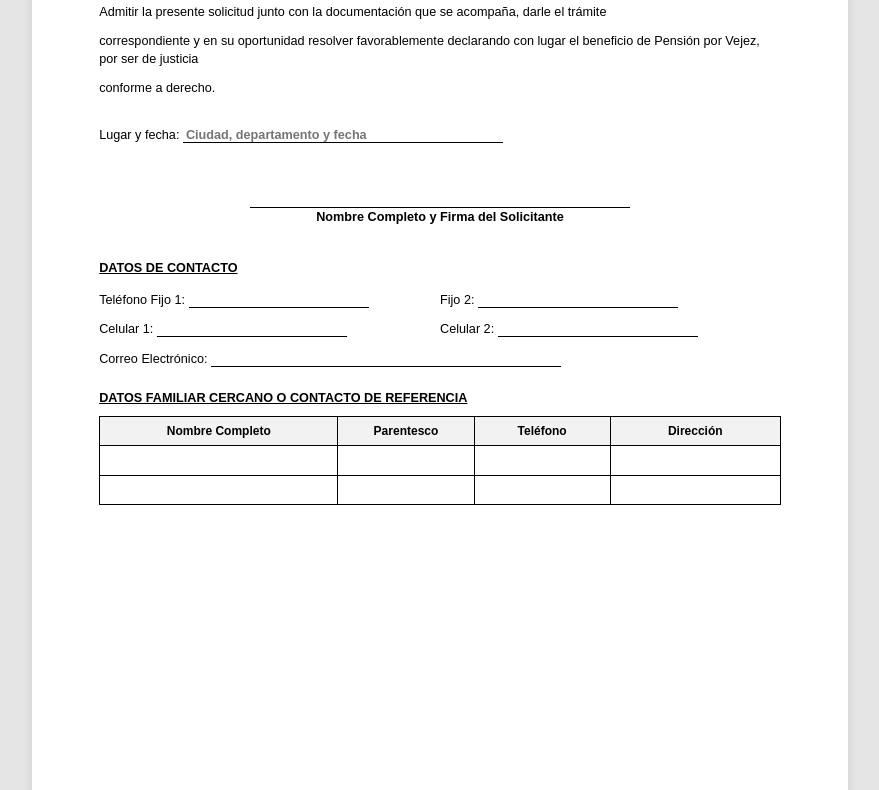
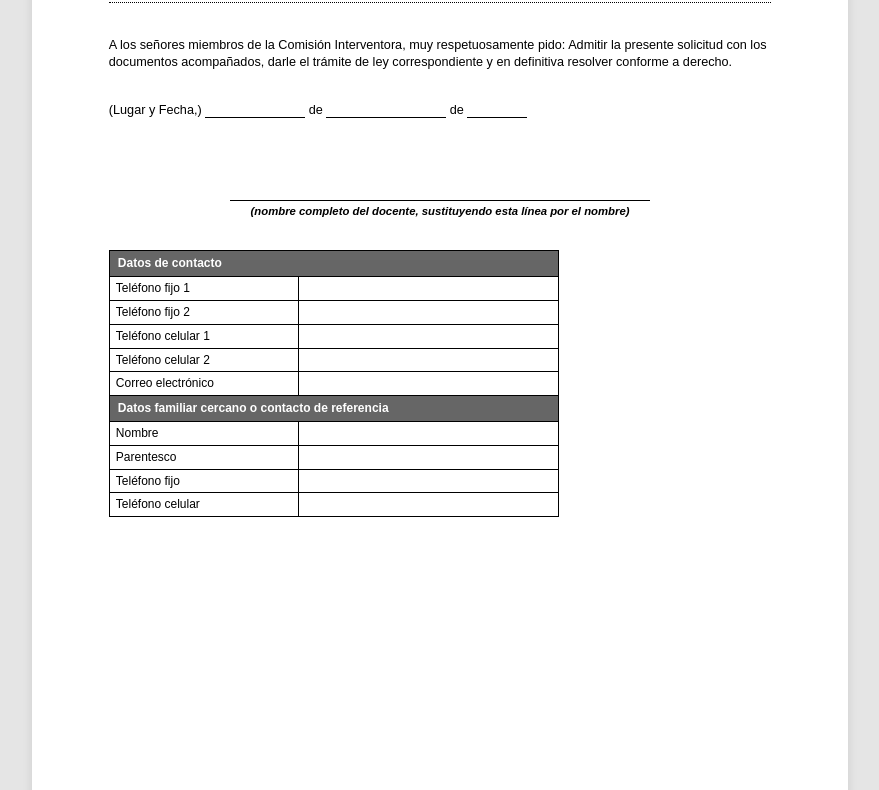
Before and after one commit to profenorma/inprema-pension-form, a plain HTML site: page page2.html in a window 1280 px wide. Shown: the part 189-979 px from the top of the page, without its empty margins (200-1079 px from the left). Drawn offline with Linux system fonts and the light colour scheme.

Commit message:
Fix Page 1 and Page 2 visual layout to match physical document scans exactly

```diff
--- a/css/styles.css
+++ b/css/styles.css
@@ -7,7 +7,7 @@
 body {
   font-family: Arial, Helvetica, sans-serif;
   font-size: 9.5pt;
-  line-height: 1.38;
+  line-height: 1.4;
   color: #000;
   background-color: #e5e5e5;
   padding: 20px 0;
@@ -42,16 +42,16 @@ body {
   min-height: 11in;
   margin: 0 auto;
   background: #ffffff;
-  padding: 0.5in 0.7in;
+  padding: 0.6in 0.8in;
   box-shadow: 0 0 10px rgba(0,0,0,0.1);
   position: relative;
 }
 
-/* Header Table / Grid with Two Vertical Bars */
+/* Header Table with Two Vertical Bars */
 .header-table {
   width: 100%;
   border-collapse: collapse;
-  margin-bottom: 4px;
+  margin-bottom: 6px;
 }
 
 .header-table td {
@@ -74,6 +74,7 @@ body {
   text-align: center;
   border-left: 1.5px solid #000;
   border-right: 1.5px solid #000;
+  padding: 0 10px;
 }
 
 .col-center h1 {
@@ -81,7 +82,7 @@ body {
   font-weight: bold;
   text-transform: uppercase;
   text-decoration: underline;
-  margin-bottom: 3px;
+  margin-bottom: 4px;
 }
 
 .col-center h2 {
@@ -99,23 +100,34 @@ body {
 
 .dotted-divider {
   border-top: 1.5px dotted #000;
-  margin: 4px 0 14px 0;
+  margin: 8px 0 16px 0;
 }
 
 .sub-title {
   text-align: center;
   font-weight: bold;
   font-size: 10pt;
-  margin-bottom: 12px;
+  margin-bottom: 18px;
   text-transform: uppercase;
+}
+
+.recipient-block {
+  margin-bottom: 16px;
+  font-size: 9.5pt;
+  line-height: 1.35;
+}
+
+.recipient-block strong {
+  display: block;
 }
 
 p.body-text {
   text-align: left;
   margin-bottom: 12px;
+  line-height: 1.4;
 }
 
-/* Flexible Inline Underline Inputs */
+/* Inline Fill-in Inputs */
 .blank-field {
   display: inline-block;
   border: none;
@@ -131,37 +143,63 @@ p.body-text {
 }
 
 .section-title {
-  text-align: left;
+  text-align: center;
   font-weight: bold;
   font-size: 9.5pt;
   text-decoration: underline;
-  margin: 16px 0 8px 0;
+  margin: 16px 0 10px 0;
   text-transform: uppercase;
 }
 
-/* Excel-like Grid Tables */
-.grid-table {
-  width: 100%;
-  border-collapse: collapse;
-  margin-top: 8px;
+ol.hechos-list {
+  padding-left: 20px;
   margin-bottom: 14px;
 }
 
-.grid-table th, .grid-table td {
-  border: 1px solid #000;
-  padding: 6px 8px;
+ol.hechos-list li {
+  text-align: left;
+  margin-bottom: 8px;
+  padding-left: 4px;
+  line-height: 1.35;
+}
+
+/* Vertical Form Table Matching Page 2 Scan */
+.contact-form-table {
+  width: 68%;
+  border-collapse: collapse;
+  margin-top: 15px;
+  margin-bottom: 15px;
+}
+
+.contact-form-table th {
+  background-color: #666;
+  color: #fff;
+  font-weight: bold;
   font-size: 9pt;
   text-align: left;
+  padding: 4px 8px;
+  border: 1px solid #000;
+}
+
+.contact-form-table td {
+  border: 1px solid #000;
+  padding: 3px 6px;
+  font-size: 9pt;
   vertical-align: middle;
 }
 
-.grid-table th {
-  background-color: #f2f2f2;
-  font-weight: bold;
-  text-align: center;
+.contact-form-table td.label-col {
+  width: 42%;
+  font-weight: normal;
+  background-color: #fff;
 }
 
-.grid-input {
+.contact-form-table td.input-col {
+  width: 58%;
+  background-color: #fff;
+}
+
+.table-input {
   width: 100%;
   border: none;
   outline: none;
@@ -169,6 +207,7 @@ p.body-text {
   font-family: Arial, Helvetica, sans-serif;
   font-size: 9pt;
   font-weight: 600;
+  color: #000;
 }
 
 @media print {
@@ -185,11 +224,11 @@ p.body-text {
     padding: 0;
     box-shadow: none;
   }
-  .blank-field, .grid-input {
+  .blank-field, .table-input {
     border-bottom: 1px solid #000 !important;
   }
   @page {
     size: letter portrait;
-    margin: 0.5in 0.7in;
+    margin: 0.6in 0.8in;
   }
 }
--- a/page2.html
+++ b/page2.html
@@ -33,70 +33,74 @@
 
     <div class="dotted-divider"></div>
 
-    <!-- Continuación de Petición -->
-    <p class="body-text" style="margin-top: 15px;">
-      Admitir la presente solicitud junto con la documentación que se acompaña, darle el trámite
-    </p>
+    <br>
+
+    <!-- Petition Closing Text -->
     <p class="body-text">
-      correspondiente y en su oportunidad resolver favorablemente declarando con lugar el beneficio de Pensión por Vejez, por ser de justicia
-    </p>
-    <p class="body-text">
-      conforme a derecho.
-    </p>
-
-    <br>
-    <p class="body-text">
-      Lugar y fecha: <input type="text" class="blank-field" id="lugarFecha" placeholder="Ciudad, departamento y fecha" style="width: 320px;">
-    </p>
-
-    <br><br>
-    <p style="text-align: center;">
-      <input type="text" class="blank-field" id="nombreCompletoFirma" style="width: 380px; text-align: center;"><br>
-      <strong>Nombre Completo y Firma del Solicitante</strong>
+      A los señores miembros de la Comisión Interventora, muy respetuosamente pido: Admitir la presente solicitud con los documentos acompañados, darle el trámite de ley correspondiente y en definitiva resolver conforme a derecho.
     </p>
 
     <br>
 
-    <!-- Datos de Contacto -->
-    <div class="section-title">DATOS DE CONTACTO</div>
-    <table style="width: 100%; border-collapse: collapse; margin-bottom: 15px;">
-      <tr>
-        <td style="padding: 6px 0; width: 50%;">Teléfono Fijo 1: <input type="text" class="blank-field" id="telFijo1" style="width: 180px;"></td>
-        <td style="padding: 6px 0; width: 50%;">Fijo 2: <input type="text" class="blank-field" id="telFijo2" style="width: 200px;"></td>
-      </tr>
-      <tr>
-        <td style="padding: 6px 0;">Celular 1: <input type="text" class="blank-field" id="telCel1" style="width: 190px;"></td>
-        <td style="padding: 6px 0;">Celular 2: <input type="text" class="blank-field" id="telCel2" style="width: 200px;"></td>
-      </tr>
-      <tr>
-        <td colspan="2" style="padding: 6px 0;">Correo Electrónico: <input type="text" class="blank-field" id="correoElec" style="width: 350px;"></td>
-      </tr>
-    </table>
+    <!-- Date Line -->
+    <p class="body-text">
+      (Lugar y Fecha,) <input type="text" class="blank-field" id="lugar" style="width: 100px;"> de <input type="text" class="blank-field" id="mes" style="width: 120px;"> de <input type="text" class="blank-field" id="anio" style="width: 60px;">
+    </p>
 
-    <!-- Datos Familiar Cercano o Contacto de Referencia -->
-    <div class="section-title">DATOS FAMILIAR CERCANO O CONTACTO DE REFERENCIA</div>
+    <br><br><br>
 
-    <table class="grid-table">
+    <!-- Signature Block -->
+    <div style="text-align: center; margin-bottom: 30px;">
+      <input type="text" class="blank-field" id="nombreDocenteFirma" style="width: 420px; text-align: center;"><br>
+      <span style="font-size: 8.5pt; font-style: italic; font-weight: bold;">(nombre completo del docente, sustituyendo esta línea por el nombre)</span>
+    </div>
+
+    <!-- Combined Form Table -->
+    <table class="contact-form-table">
       <thead>
         <tr>
-          <th style="width: 35%;">Nombre Completo</th>
-          <th style="width: 20%;">Parentesco</th>
-          <th style="width: 20%;">Teléfono</th>
-          <th style="width: 25%;">Dirección</th>
+          <th colspan="2">Datos de contacto</th>
         </tr>
       </thead>
       <tbody>
         <tr>
-          <td><input type="text" class="grid-input" id="ref1_nombre"></td>
-          <td><input type="text" class="grid-input" id="ref1_parentesco"></td>
-          <td><input type="text" class="grid-input" id="ref1_tel"></td>
-          <td><input type="text" class="grid-input" id="ref1_dir"></td>
+          <td class="label-col">Teléfono fijo 1</td>
+          <td class="input-col"><input type="text" class="table-input" id="telFijo1"></td>
         </tr>
         <tr>
-          <td><input type="text" class="grid-input" id="ref2_nombre"></td>
-          <td><input type="text" class="grid-input" id="ref2_parentesco"></td>
-          <td><input type="text" class="grid-input" id="ref2_tel"></td>
-          <td><input type="text" class="grid-input" id="ref2_dir"></td>
+          <td class="label-col">Teléfono fijo 2</td>
+          <td class="input-col"><input type="text" class="table-input" id="telFijo2"></td>
+        </tr>
+        <tr>
+          <td class="label-col">Teléfono celular 1</td>
+          <td class="input-col"><input type="text" class="table-input" id="telCelular1"></td>
+        </tr>
+        <tr>
+          <td class="label-col">Teléfono celular 2</td>
+          <td class="input-col"><input type="text" class="table-input" id="telCelular2"></td>
+        </tr>
+        <tr>
+          <td class="label-col">Correo electrónico</td>
+          <td class="input-col"><input type="text" class="table-input" id="correoElec"></td>
+        </tr>
+        <tr>
+          <th colspan="2">Datos familiar cercano o contacto de referencia</th>
+        </tr>
+        <tr>
+          <td class="label-col">Nombre</td>
+          <td class="input-col"><input type="text" class="table-input" id="refNombre"></td>
+        </tr>
+        <tr>
+          <td class="label-col">Parentesco</td>
+          <td class="input-col"><input type="text" class="table-input" id="refParentesco"></td>
+        </tr>
+        <tr>
+          <td class="label-col">Teléfono fijo</td>
+          <td class="input-col"><input type="text" class="table-input" id="refTelFijo"></td>
+        </tr>
+        <tr>
+          <td class="label-col">Teléfono celular</td>
+          <td class="input-col"><input type="text" class="table-input" id="refTelCelular"></td>
         </tr>
       </tbody>
     </table>
```
Also changed, not shown: index.html (+14 -22 lines).
